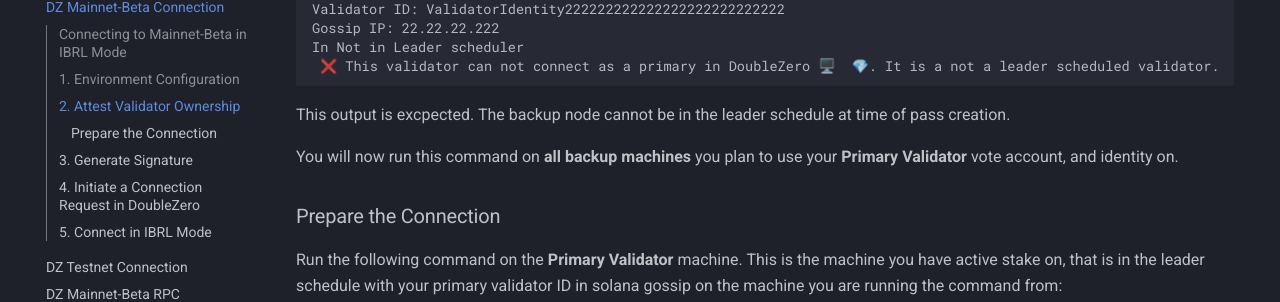
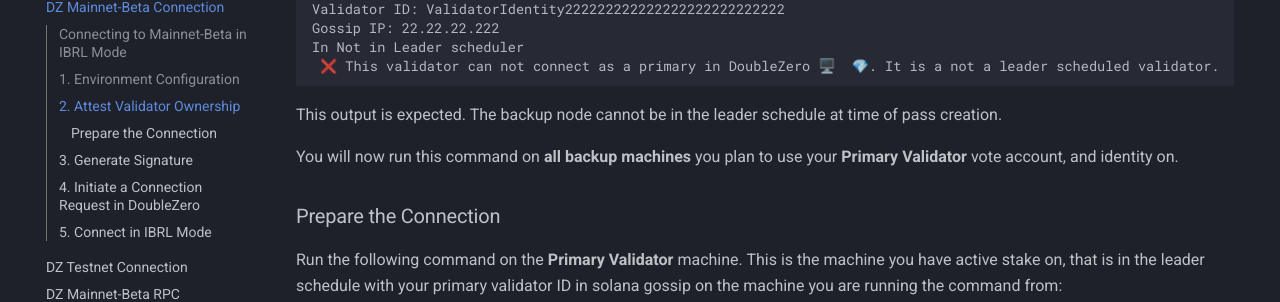
Before and after one commit to malbeclabs/docs, an MkDocs documentation site: the page built from docs/DZ Mainnet-beta Connection.md, in a window 1280 px wide and 900 px high, scrolled down 2011 px. Shown: the part 155-457 px from the top of the window. Built offline with MkDocs 1.6.1 and Material for MkDocs 9.7.7, drawn with Linux system fonts in a browser that asks for light colours.

Commit message:
merge in fix typo

````diff
--- a/docs/DZ Mainnet-beta Connection.md
+++ b/docs/DZ Mainnet-beta Connection.md
@@ -105,7 +105,7 @@
 In Not in Leader scheduler
  ❌ This validator can not connect as a primary in DoubleZero 🖥️  💎. It is a not a leader scheduled validator.
 ```
-This output is excpected. The backup node cannot be in the leader schedule at time of pass creation.
+This output is expected. The backup node cannot be in the leader schedule at time of pass creation.
 
 You will now run this command on **all backup machines** you plan to use your **Primary Validator** vote account, and identity on.
 
````
Also changed, not shown: docs/DZ Testnet Connection.md (+1 -1 lines).
